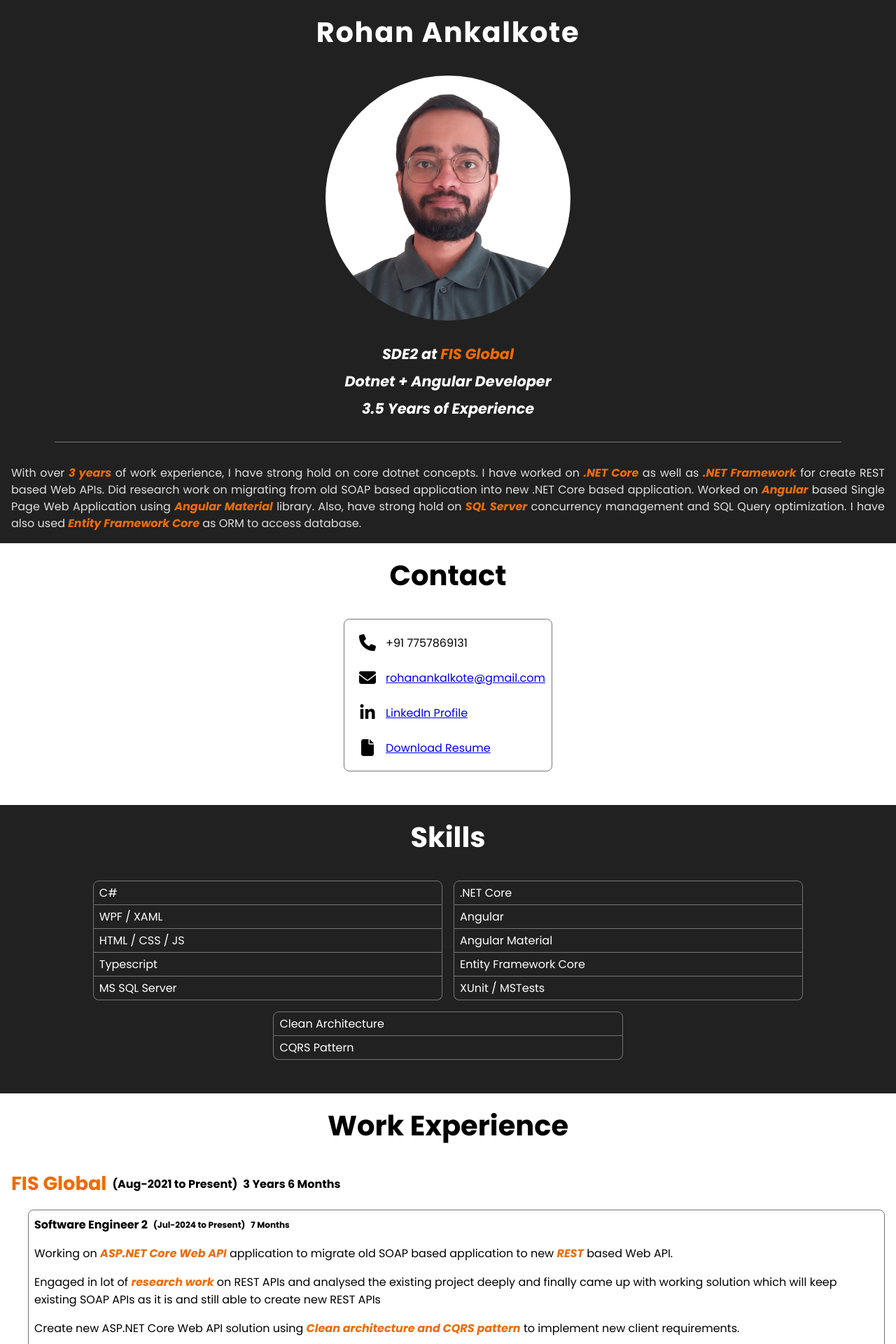
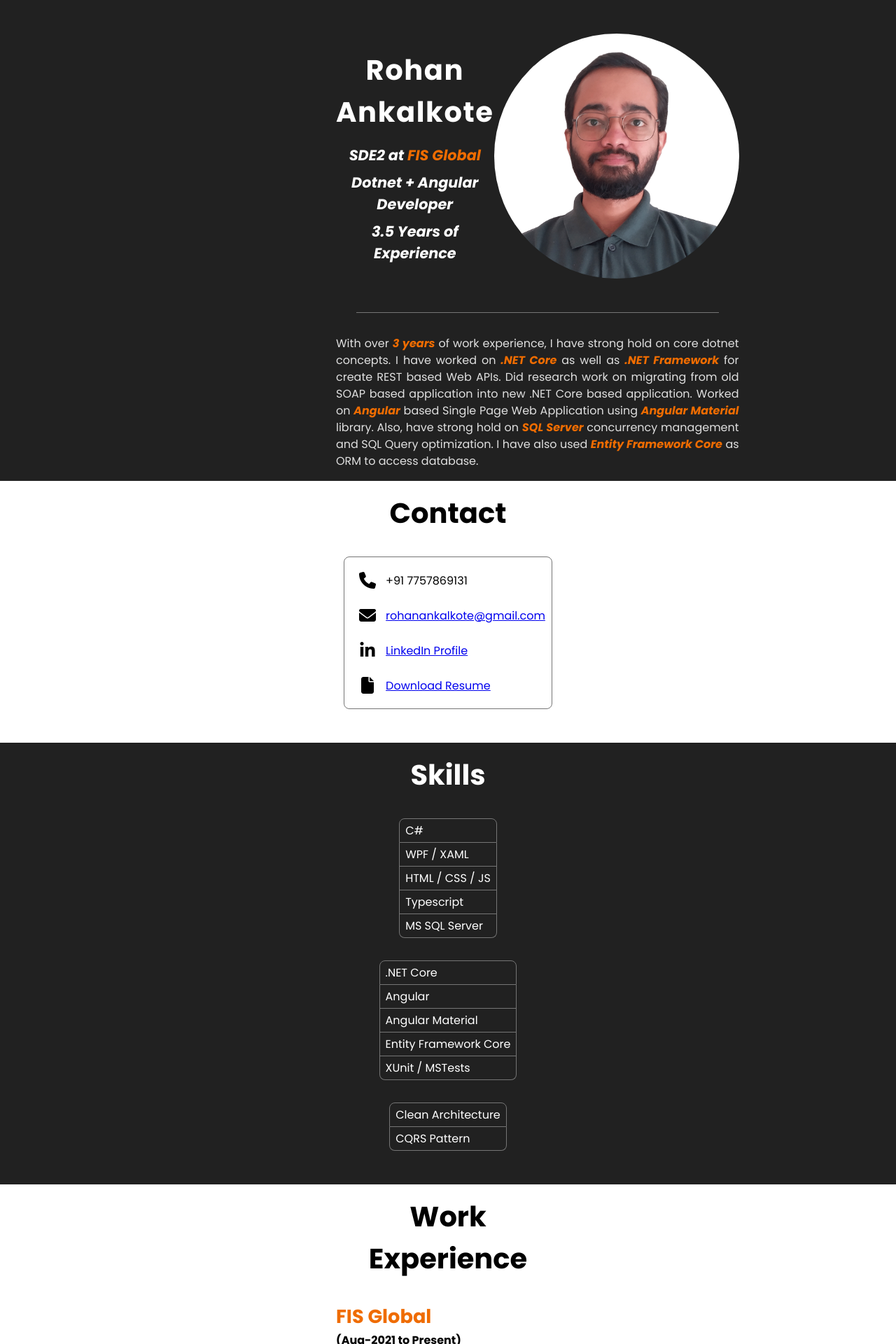
Before and after one commit to rohan-ankalkote/MyPortfolio, an Angular app: page / in a window 1280 px wide. Shown: the top 1920 px of the page at 70% size. Built offline with nearby package versions, Linux system fonts and the light colour scheme.

Commit message:
Add CSS for PC viewport size

```diff
--- a/src/app/components/banner/banner.component.scss
+++ b/src/app/components/banner/banner.component.scss
@@ -42,3 +42,33 @@ p {
     text-align: justify;
     line-height: 1.5rem;
 }
+
+.pc :host {
+    padding: 1rem 30rem;
+    display: grid;
+    align-items: center;
+    grid-template-columns: 1fr 1fr;
+    grid-template-rows: repeat(4, max-content);
+
+    & h1 {
+        align-self: self-end;
+    }
+
+    & div {
+        align-self: self-start;
+        margin-top: 1rem;
+    }
+
+    & img {
+        grid-column: 2/3;
+        grid-row: 1/3;
+    }
+
+    & .divider {
+        grid-column: 1/3;
+    }
+
+    & p {
+        grid-column: 1/3;
+    }
+}
--- a/src/app/components/contact/contact.component.scss
+++ b/src/app/components/contact/contact.component.scss
@@ -27,3 +27,7 @@ table {
         }
     }
 }
+
+.pc :host {
+    padding: 1rem 30rem;
+}
--- a/src/app/components/education/education.component.scss
+++ b/src/app/components/education/education.component.scss
@@ -15,3 +15,12 @@ section {
     padding: 1rem;
     margin: 1rem;
 }
+
+.pc :host {
+    padding: 1rem 30rem;
+
+    & section {
+        width: 50%;
+        margin: 1rem auto;
+    }
+}
--- a/src/app/components/projects/projects.component.scss
+++ b/src/app/components/projects/projects.component.scss
@@ -22,3 +22,13 @@ section {
         }
     }
 }
+
+
+.pc :host {
+    padding: 1rem 30rem;
+
+        & section {
+            width: 75%;
+            margin: 1rem auto;
+        }
+}
--- a/src/app/components/skills/skills.component.scss
+++ b/src/app/components/skills/skills.component.scss
@@ -41,3 +41,15 @@ section {
         }
     }
 }
+
+.pc :host {
+    padding: 1rem 30rem;
+
+    & section {
+        gap: 2rem;
+    }
+
+    & ul {
+        min-width: 25%;
+    }
+}
--- a/src/app/components/work/work.component.scss
+++ b/src/app/components/work/work.component.scss
@@ -44,3 +44,11 @@ section {
         }
     }
 }
+
+.pc :host {
+    padding: 1rem 30rem;
+
+    & .work-position {
+        margin-left: 3rem;
+    }
+}
```
